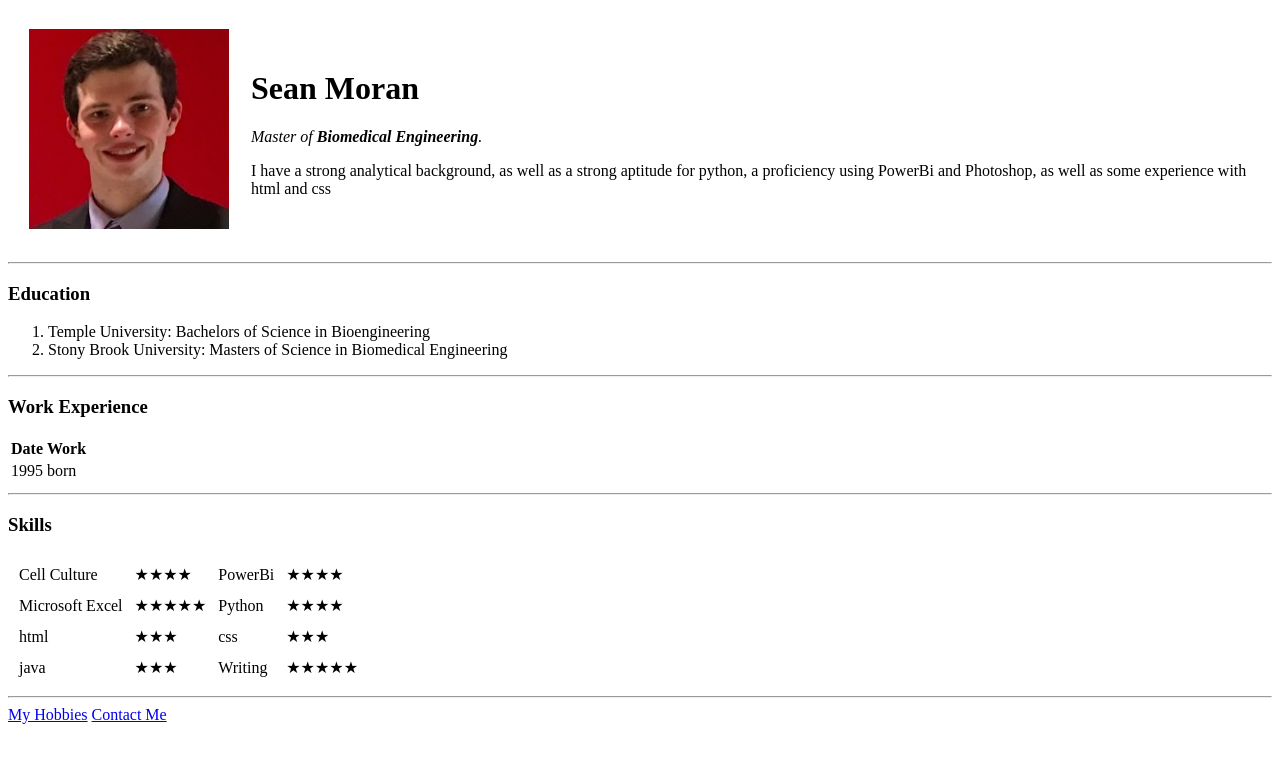
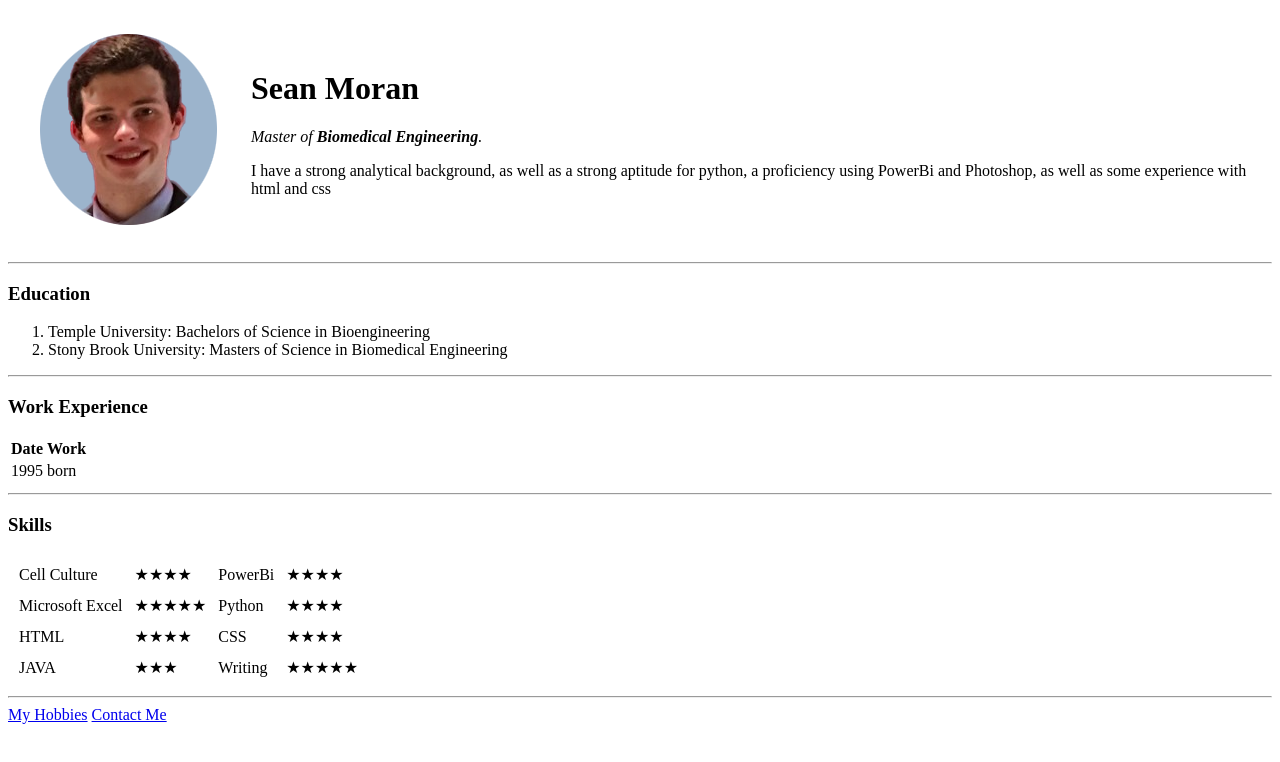
Before and after one commit to Seaniomoran/cv, a plain HTML site: page index.html in a window 1280 px wide. Drawn offline with Linux system fonts and the light colour scheme.

Commit message:
added css folder, edited pp and index.html

```diff
--- a/index.html
+++ b/index.html
@@ -4,12 +4,14 @@
 <head>
   <meta charset="utf-8">
   <title>Sean's Personal Site</title>
+  <link rel="stylesheet" href="css/styles.css">
 </head>
+
 
 <body>
   <table cellspacing="20">
     <tr>
-      <td><img src="sean_profile_picture.png" alt="Sean profile picture">
+      <td><img src="sean_profile_pic.png" alt="Sean profile picture">
       </td>
       <td>
         <h1>Sean Moran</h1>
@@ -65,13 +67,13 @@
       <td>★★★★</td>
     </tr>
     <tr>
-      <td>html</td>
-      <td>★★★</td>
-      <td>css</td>
-      <td>★★★</td>
+      <td>HTML</td>
+      <td>★★★★</td>
+      <td>CSS</td>
+      <td>★★★★</td>
     </tr>
     <tr>
-      <td>java</td>
+      <td>JAVA</td>
       <td>★★★</td>
       <td>Writing</td>
       <td>★★★★★</td>
```
Also changed, not shown: contact_info.html (+3 -5 lines), hobbies.html (+2 -5 lines), sean_profile_pic.png (added).
